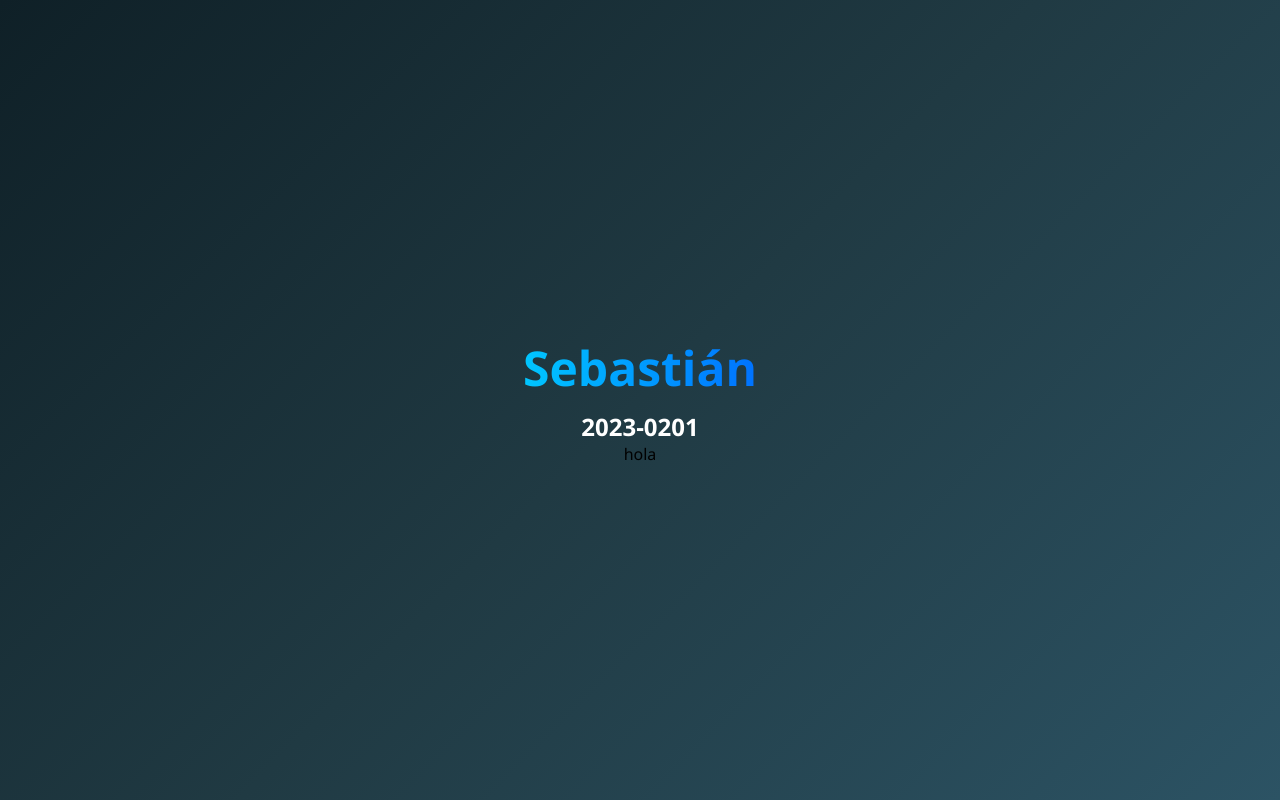
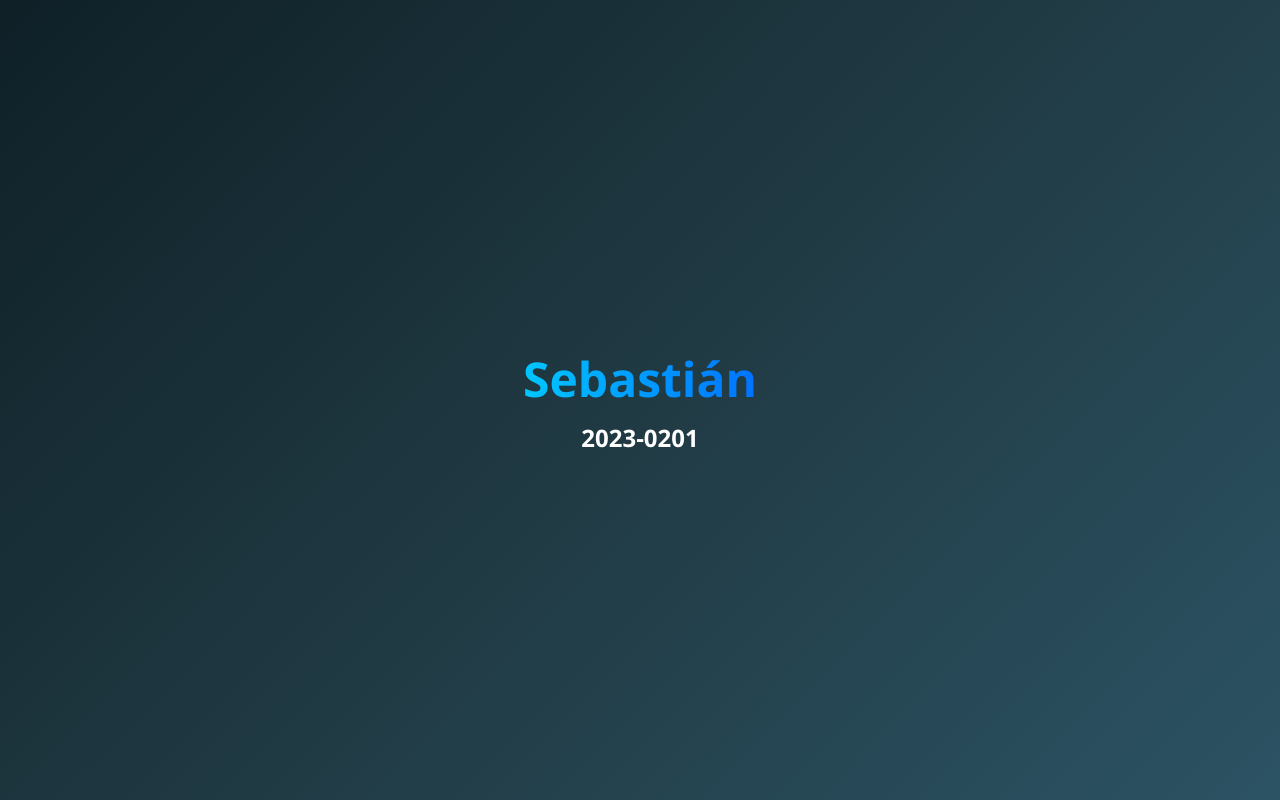
Before and after one commit to codeBastianDev/parcial-1-electiva, a plain HTML site: page index.html in a window 1280 px wide. Drawn offline with Linux system fonts and the light colour scheme.

Commit message:
Update index.html

```diff
--- a/index.html
+++ b/index.html
@@ -9,6 +9,5 @@
 <body>
   <h1>Sebastián </h1>
   <h2>2023-0201</h2>
-  hola
 </body>
 </html>
```
